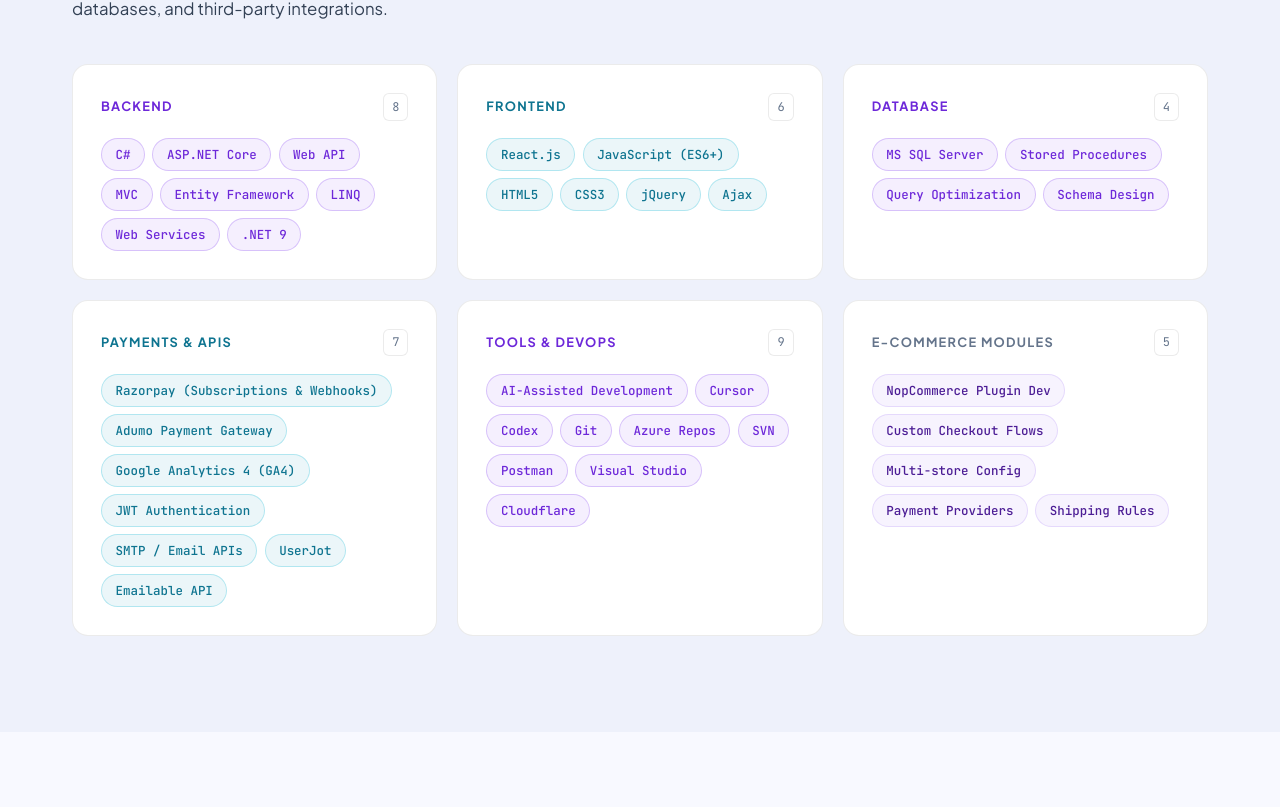
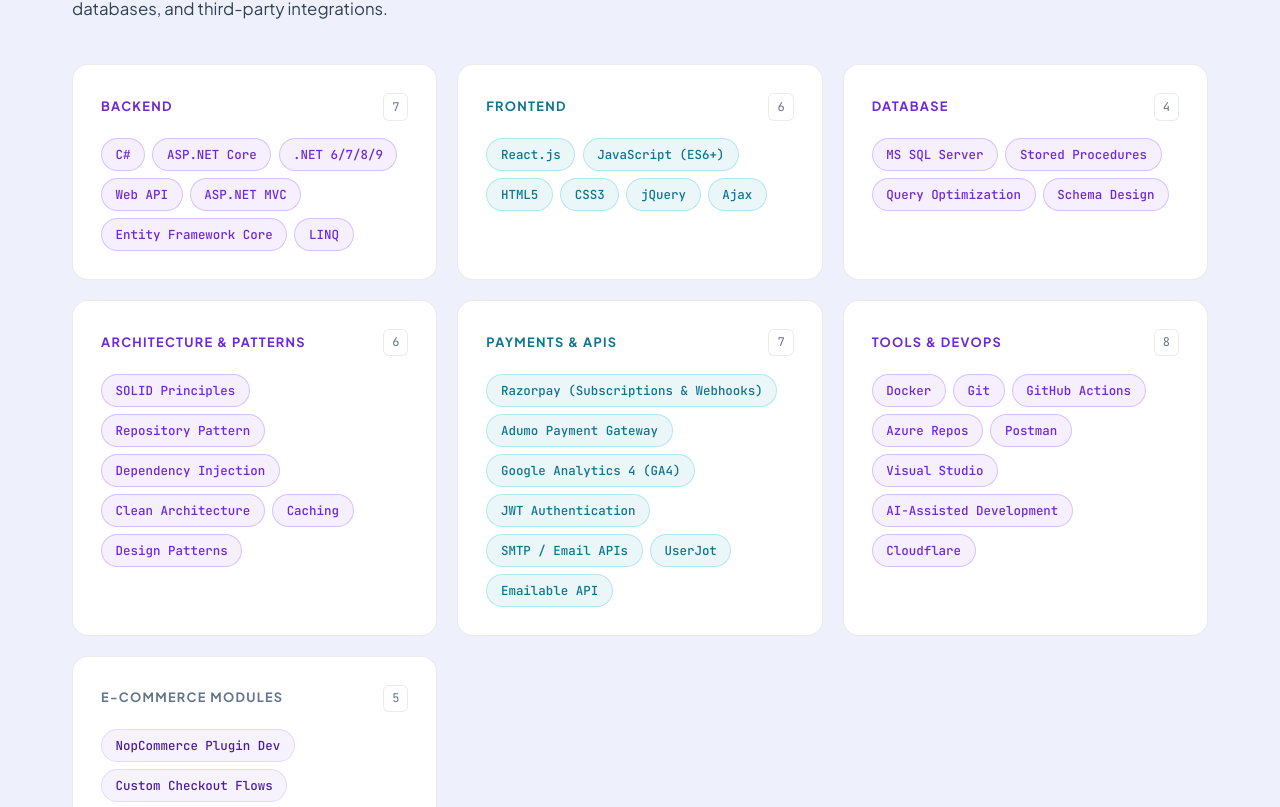
Before and after one commit to bhavisha-aswani/portfolio-website, a React (Vite) app: page / in a window 1280 px wide. Shown: the part 1813-2620 px from the top of the page. Built offline with nearby package versions, Linux system fonts and the light colour scheme.

Commit message:
update experince and Skills

```diff
--- a/src/components/Experience.jsx
+++ b/src/components/Experience.jsx
@@ -6,6 +6,8 @@
   'Delivered full-stack solutions using ASP.NET Core, C#, React.js, and SQL Server for international clients in California (USA), South Africa, and the UK',
   'Communicated directly with global stakeholders across time zones to clarify requirements, define technical scope, and deliver project demos',
   'Integrated secure payment gateways: Razorpay (recurring subscriptions & webhooks), Adumo (JWT hosted checkout), and HolyPay donation API',
+  'Supported SIT, UAT, and production deployments; resolved live production issues and ensured smooth, on-time application releases',
+  'Prepared API documentation, workflow documentation, and user guides for client applications',
   'Mentored junior developers on ASP.NET Core architecture, code quality, and maintainable software patterns',
 ]
 
--- a/src/components/Skills.jsx
+++ b/src/components/Skills.jsx
@@ -5,7 +5,7 @@
   {
     label: 'Backend',
     color: 'purple',
-    skills: ['C#', 'ASP.NET Core', 'Web API', 'MVC', 'Entity Framework', 'LINQ', 'Web Services', '.NET 9'],
+    skills: ['C#', 'ASP.NET Core', '.NET 6/7/8/9', 'Web API', 'ASP.NET MVC', 'Entity Framework Core', 'LINQ'],
   },
   {
     label: 'Frontend',
@@ -18,6 +18,11 @@
     skills: ['MS SQL Server', 'Stored Procedures', 'Query Optimization', 'Schema Design'],
   },
   {
+    label: 'Architecture & Patterns',
+    color: 'purple',
+    skills: ['SOLID Principles', 'Repository Pattern', 'Dependency Injection', 'Clean Architecture', 'Caching', 'Design Patterns'],
+  },
+  {
     label: 'Payments & APIs',
     color: 'cyan',
     skills: ['Razorpay (Subscriptions & Webhooks)', 'Adumo Payment Gateway', 'Google Analytics 4 (GA4)', 'JWT Authentication', 'SMTP / Email APIs', 'UserJot', 'Emailable API'],
@@ -25,7 +30,7 @@
   {
     label: 'Tools & DevOps',
     color: 'purple',
-    skills: ['AI-Assisted Development', 'Cursor', 'Codex', 'Git', 'Azure Repos', 'SVN', 'Postman', 'Visual Studio', 'Cloudflare'],
+    skills: ['Docker', 'Git', 'GitHub Actions', 'Azure Repos', 'Postman', 'Visual Studio', 'AI-Assisted Development', 'Cloudflare'],
   },
   {
     label: 'E-Commerce Modules',
```
